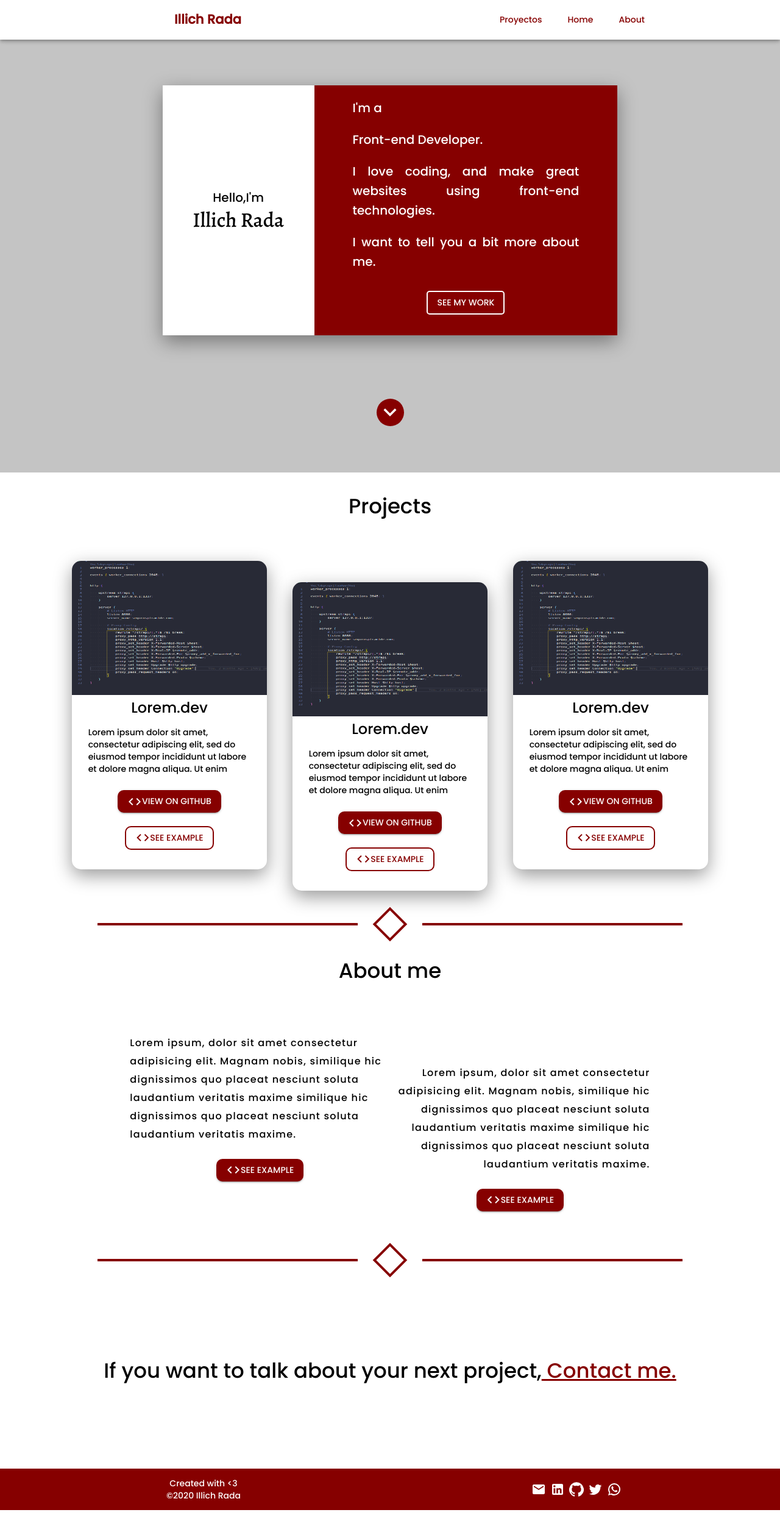
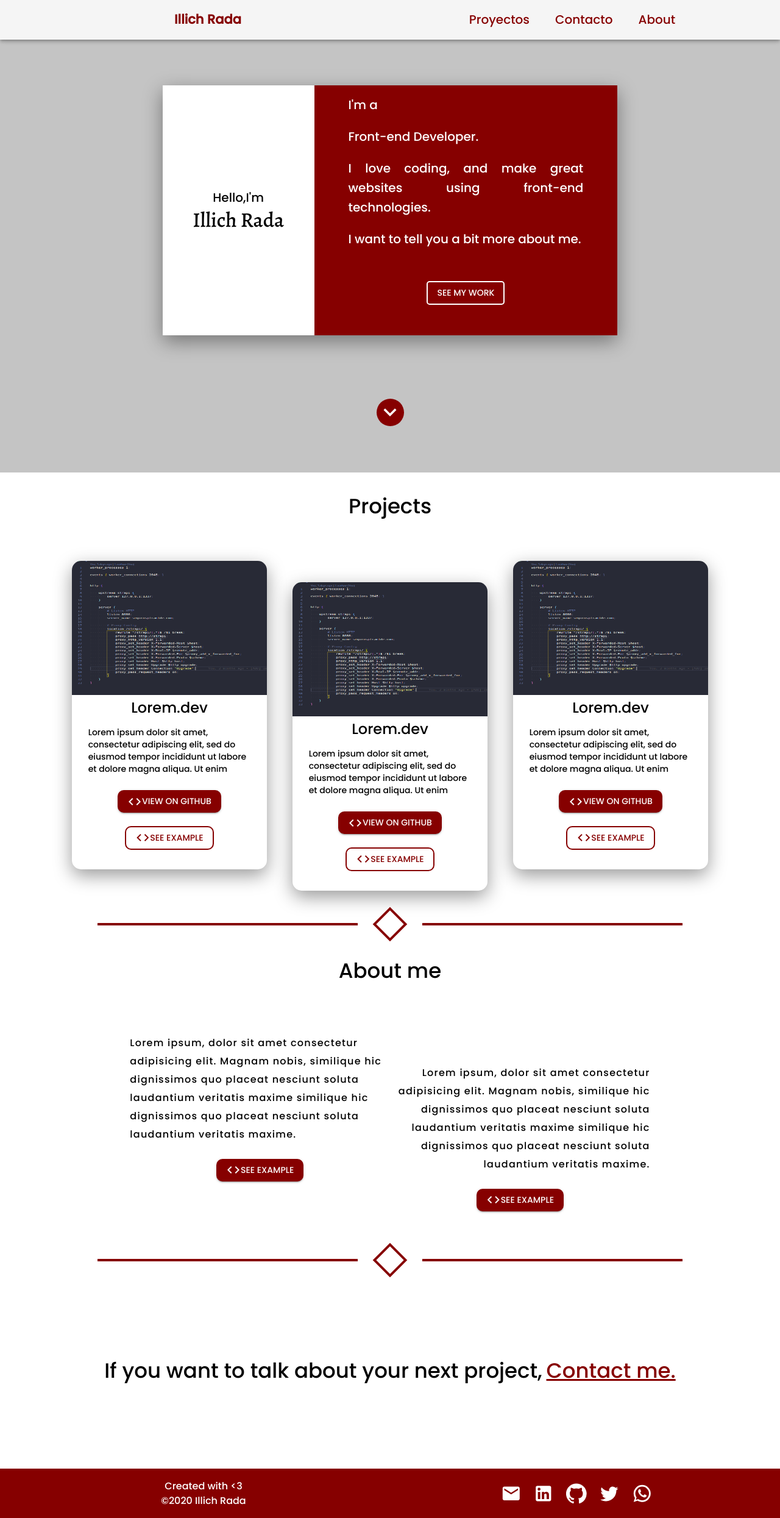
Before and after one commit to illich570/portafolio, a Next.js app: page / in a window 1280 px wide. Shown: the whole page at 61% size. Built offline with nearby package versions, Linux system fonts and the light colour scheme.

Commit message:
[ADD] added animations for buttons in footer and fixed corrections

```diff
--- a/components/AboutSection/AboutSection.jsx
+++ b/components/AboutSection/AboutSection.jsx
@@ -39,7 +39,7 @@ export default function AboutSection(props){
   return(
     <Grid container className={classes.container}>
       <Grid item xs={12}>
-        <Typography variant="h4" className={classes.containerTitle}>About me</Typography>
+        <Typography variant="h4" id="about_me" className={classes.containerTitle}>About me</Typography>
       </Grid>
       <Grid item xs={10} md={4}>
           <Typography variant="body1" className={classes.containerParagraph}>
--- a/components/ContactSection/ContactSection.jsx
+++ b/components/ContactSection/ContactSection.jsx
@@ -4,7 +4,8 @@ import { makeStyles } from '@material-ui/core/styles';
 
 const useStyles = makeStyles((theme) => ({
   link:{
-    color: theme.palette.primary.main
+    color: theme.palette.primary.main,
+    marginLeft: '0.2em'
   },
   container:{
     margin: '10em 0'
@@ -17,9 +18,9 @@ export default function ContactSection(props){
   return(
     <Grid container justify="center" alignItems="center" className={classes.container}>
       <Grid item xs={10}>
-        <Typography variant="h4" align="center">
+        <Typography variant="h4" align="center" id="contact_me">
         If you want to talk about your next project,
-          <a className={classes.link} href="google.com"> Contact me.</a>
+          <a className={classes.link} href="google.com">Contact me.</a>
         </Typography>
       </Grid>
     </Grid>
--- a/components/Footer/Footer.jsx
+++ b/components/Footer/Footer.jsx
@@ -9,7 +9,13 @@ const useStyles = makeStyles((theme) => ({
     color: 'white'
   },
   spacingIcon:{
-    margin: ' 0.15em'
+    transition: 'all 0.2s ease-in',
+    margin: ' 0.30em',
+    fontSize: '2.4em',
+    '&:hover':{
+      cursor:'pointer',
+      transform: 'scale(1.5,1.5)'
+    }
   },
   containerGrid:{
     display: 'flex',
@@ -25,8 +31,8 @@ export default function Footer(props){
   return(
     <Grid container className={classes.container}>
     <Grid item xs={6} container className={classes.containerGrid}>
-      <Typography variant="body2">{`Created with <3`}</Typography>
-      <Typography variant="body2"> &copy;2020 Illich Rada</Typography>
+      <Typography variant="body1">{`Created with <3`}</Typography>
+      <Typography variant="body1"> &copy;2020 Illich Rada</Typography>
     </Grid>
     <Grid item xs={6} container justify="center" alignItems="center">
       <Mail className={classes.spacingIcon}/>
--- a/components/Navbar/Navbar.jsx
+++ b/components/Navbar/Navbar.jsx
@@ -47,25 +47,29 @@ export default function Nav(){
 
   return(
     <HideOnScroll>
-    <AppBar color="white">
+    <AppBar color="default">
     <Navbar
       container
       direction="row"
       justify="space-between"
       alignItems="center"
       >
-        <Grid item xs={8} md={6} container justify="center" alignItems="center">
+        <Grid item xs={7} sm={6} md={6} container justify="center" alignItems="center">
         <h2 className={classes.headerTitle}>Illich Rada</h2>
         </Grid>
 
-        <Grid item xs={4} md={6}>
+        <Grid item xs={5} sm={6} md={6}>
           <Hidden xsDown implementation="css">
             <Grid direction="row" container justify="center">
-              <span>
-                <a className={classes.links}href="#" target="_blank" rel="noopener noreferrer">Proyectos</a>
-                <a className={classes.links}href="#" target="_blank" rel="noopener noreferrer">Home</a>
-                <a className={classes.links}href="#" target="_blank" rel="noopener noreferrer">About</a>
-              </span>
+                <a className={classes.links}href="#projects" rel="noopener noreferrer">
+                  <Typography color="primary" variant="h6">Proyectos</Typography>
+                </a>
+                <a className={classes.links}href="#about_me"  rel="noopener noreferrer">
+                  <Typography color="primary" variant="h6">Contacto</Typography>
+                </a>
+                <a className={classes.links}href="#contact_me"  rel="noopener noreferrer">
+                  <Typography color="primary" variant="h6">About</Typography>
+                </a>
             </Grid>
           </Hidden>
           <Hidden smUp>
--- a/components/ParallaxCard/ParallaxCard.jsx
+++ b/components/ParallaxCard/ParallaxCard.jsx
@@ -58,7 +58,7 @@ const RedSectionCard = styled(Grid)(({theme}) => ({
   justifyContent: "center",
   flexDirection: "column",
   "@media (min-width: 960px)": {
-    padding: "1.5em 4.5em",
+    padding: "1.2em 4em",
     minHeight: "410px"
   }
 }));
--- a/components/ProjectSection/ProjectSection.jsx
+++ b/components/ProjectSection/ProjectSection.jsx
@@ -33,7 +33,7 @@ export default function ProjectSection(props){
   return(
     <Grid container className={classes.container}>
       <Grid item xs={12}>
-        <Typography variant="h4" className={classes.containerTitle}>Projects</Typography>
+        <Typography variant="h4" id="projects" className={classes.containerTitle}>Projects</Typography>
       </Grid>
       <Grid container item xs={12} className={classes.containerCards}>
         {test.map((element,index) => <ProjectCard index={index} key={`abc_${index}`}/>) }
```
